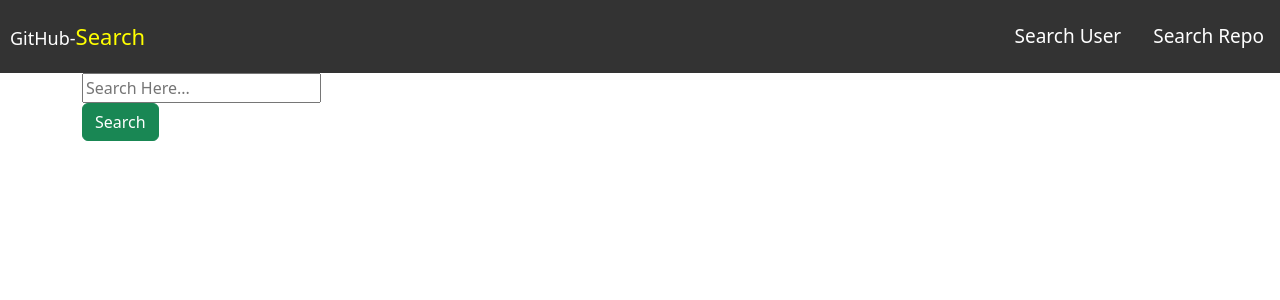
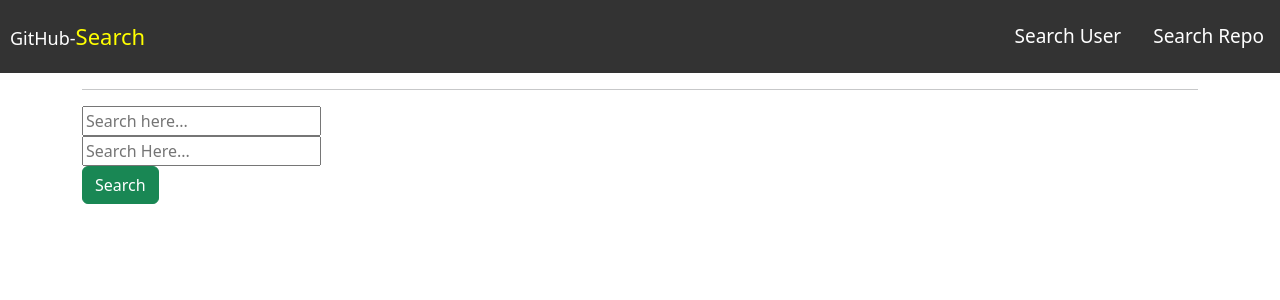
Before and after one commit to Moses-254-Mugo/Github-Search, an Angular app: page / in a window 1280 px wide. Shown: the top 300 px of the page. Built offline with nearby package versions, Linux system fonts and the light colour scheme.

Commit message:
Add search bar section

```diff
--- a/src/app/search-bar/search-bar.component.html
+++ b/src/app/search-bar/search-bar.component.html
@@ -1,4 +1,16 @@
 <div class="container">
+    <hr>
+    <form>
+        <div class="form-group">
+            <input type="text" placeholder="Search here...">
+        </div>
+    </form>
+
+
+
+
+
+
     <div class="col">
         <div class="input-group">
             <input type="text" placeholder="Search Here...">
@@ -7,4 +19,4 @@
             <button type="button" class="btn btn-success">Search</button>
         </div>
     </div>
-</div>
+</div> <!--End of container-->
```
